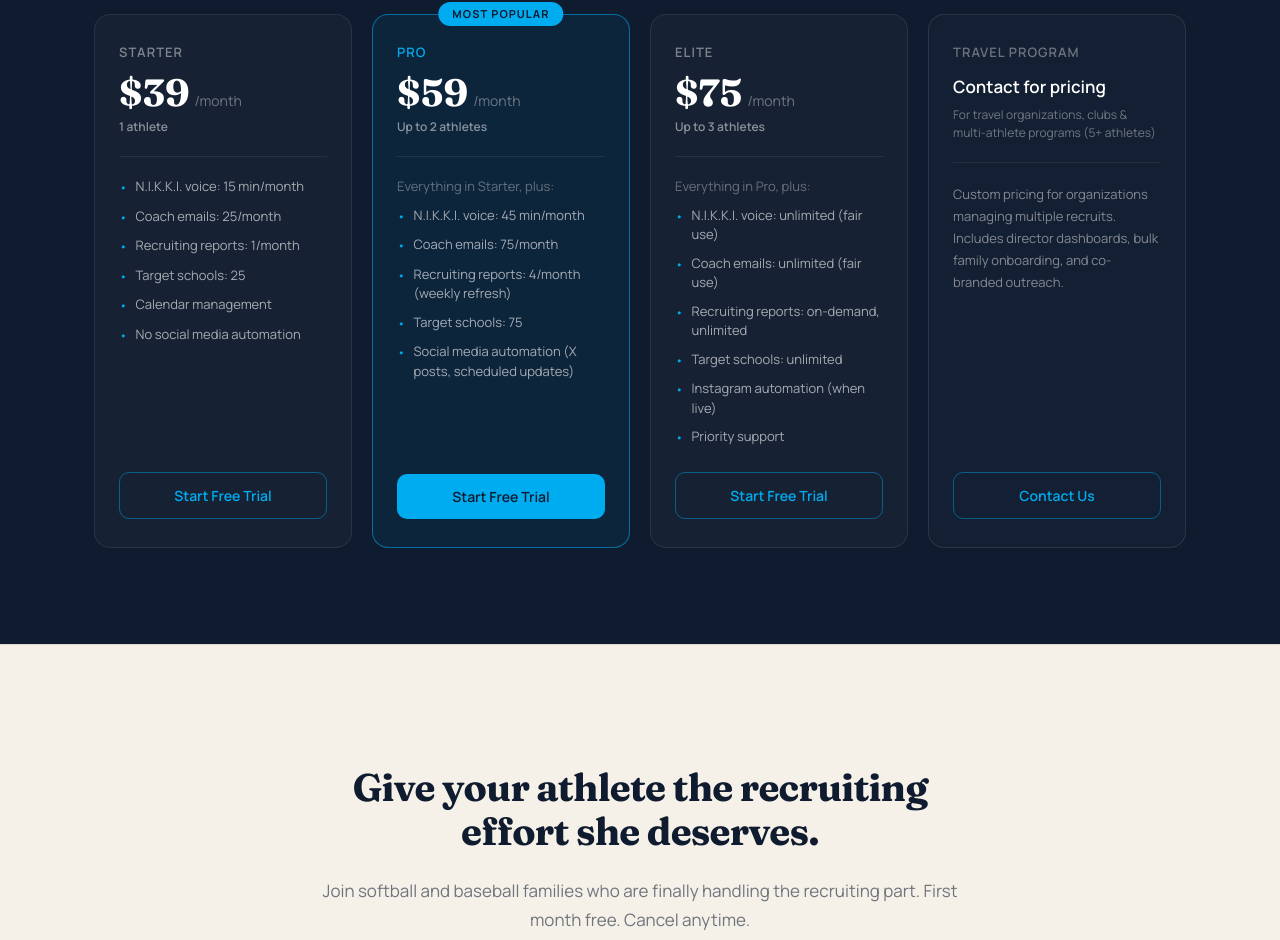
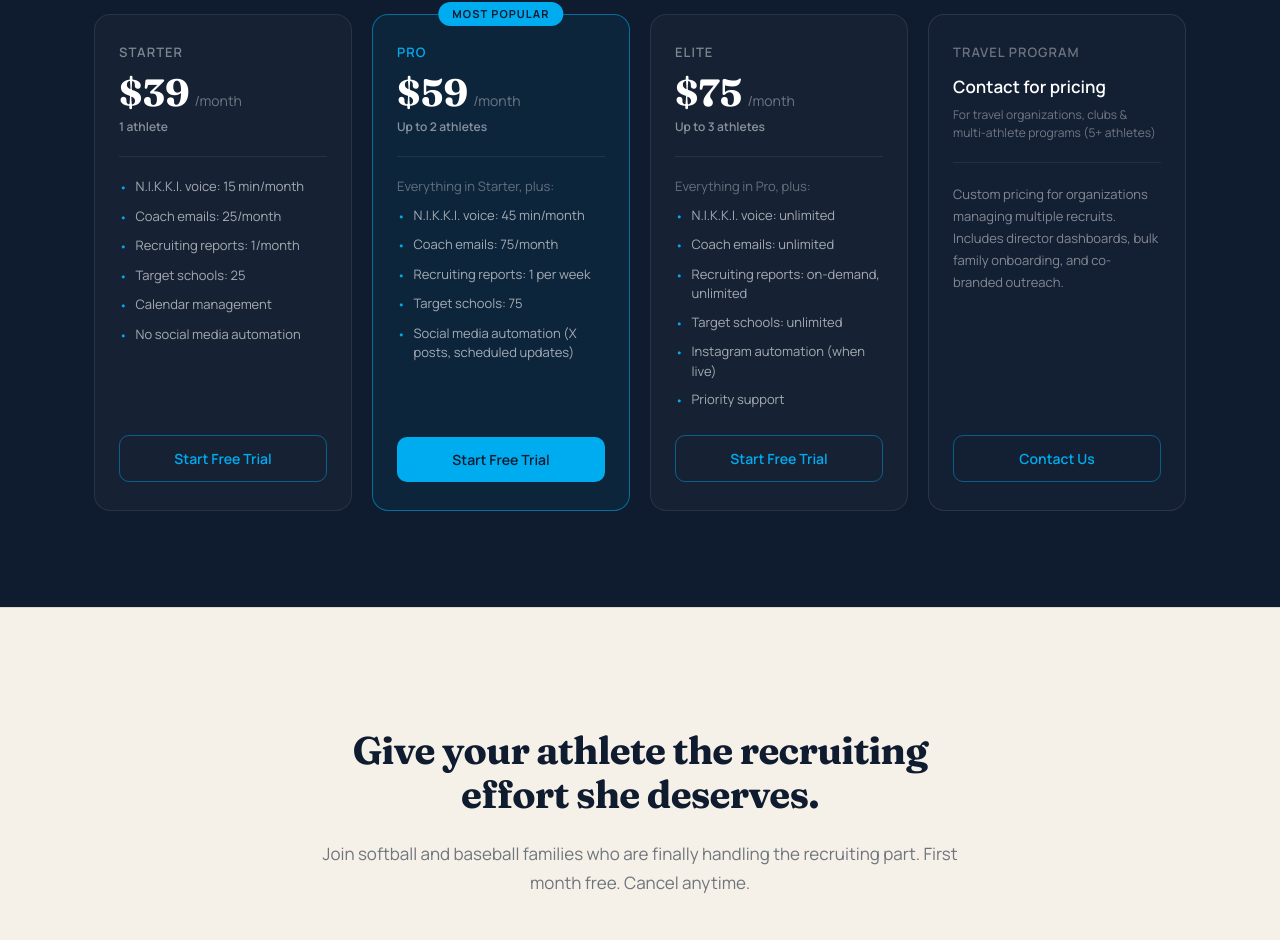
Before and after one commit to dmvdreamtech/nextplaystars-landing, a Next.js app: page / in a window 1280 px wide. Shown: the part 5833-6773 px from the top of the page. Built offline with nearby package versions, Linux system fonts and the light colour scheme.

Commit message:
Clean up Elite feature copy, update Pro report cadence

```diff
--- a/src/components/sections/Pricing.tsx
+++ b/src/components/sections/Pricing.tsx
@@ -26,7 +26,7 @@ const tiers = [
       "Everything in Starter, plus:",
       "N.I.K.K.I. voice: 45 min/month",
       "Coach emails: 75/month",
-      "Recruiting reports: 4/month (weekly refresh)",
+      "Recruiting reports: 1 per week",
       "Target schools: 75",
       "Social media automation (X posts, scheduled updates)",
     ],
@@ -41,8 +41,8 @@ const tiers = [
     athletes: "Up to 3 athletes",
     features: [
       "Everything in Pro, plus:",
-      "N.I.K.K.I. voice: unlimited (fair use)",
-      "Coach emails: unlimited (fair use)",
+      "N.I.K.K.I. voice: unlimited",
+      "Coach emails: unlimited",
       "Recruiting reports: on-demand, unlimited",
       "Target schools: unlimited",
       "Instagram automation (when live)",
```
